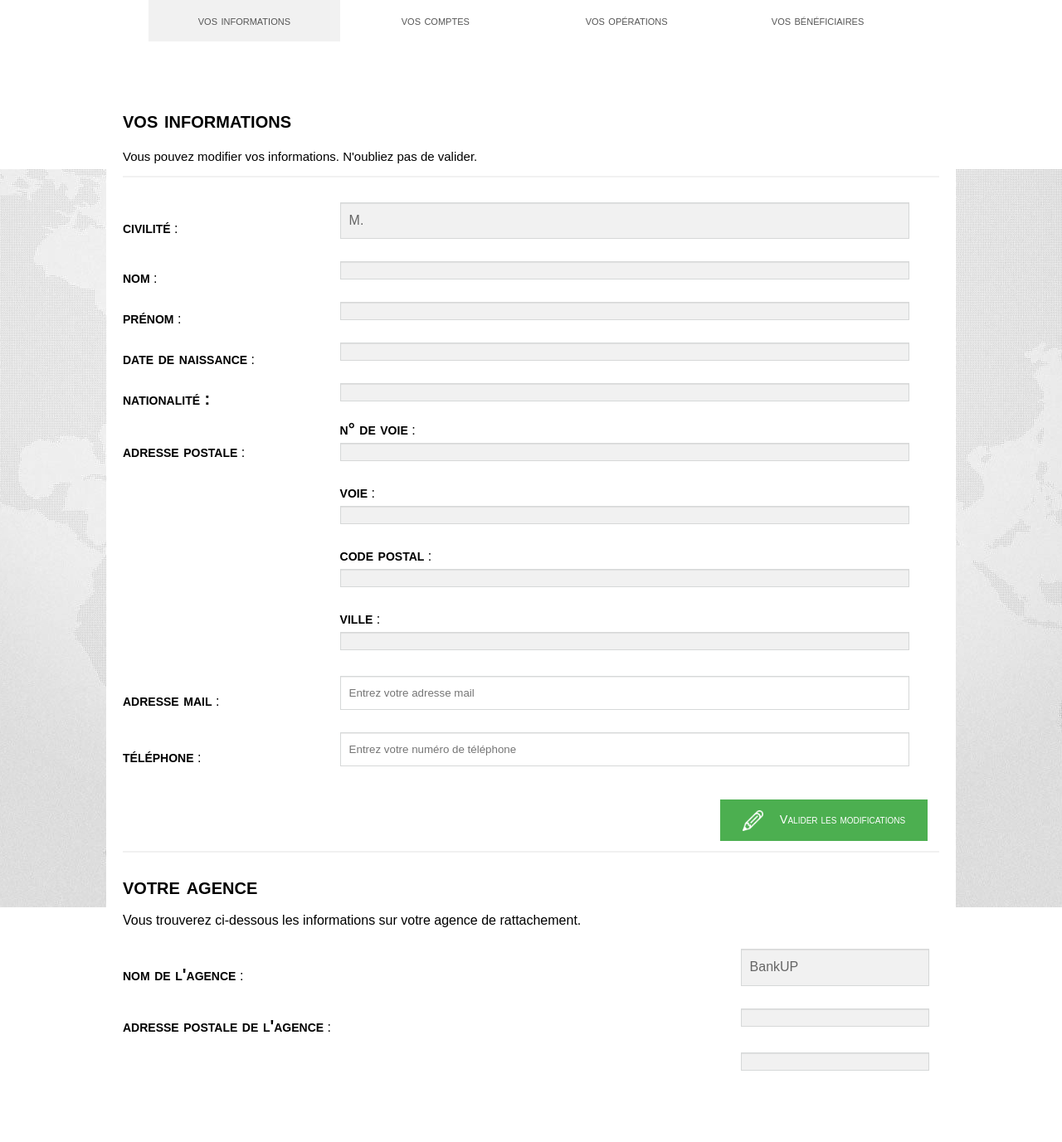
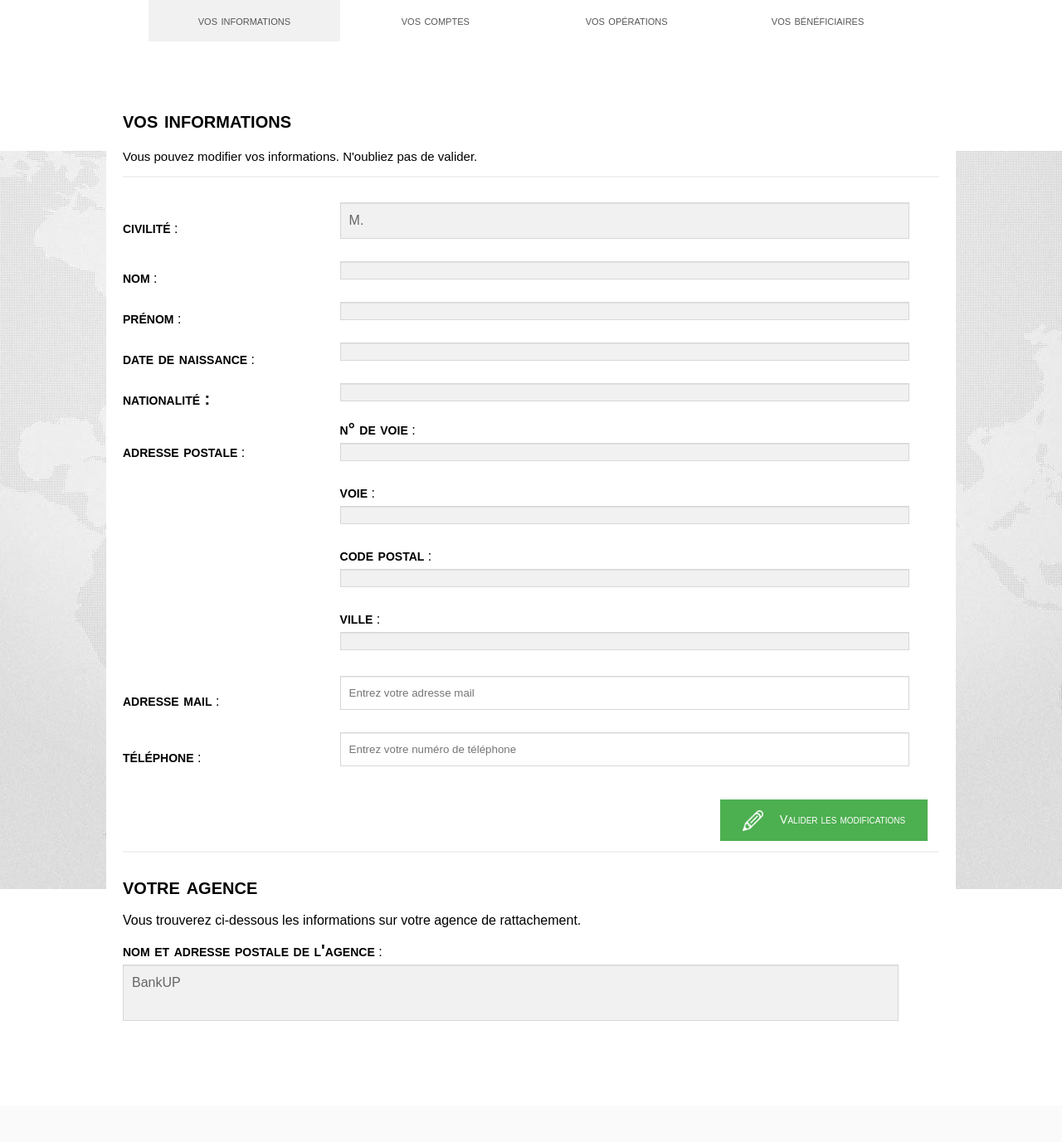
Before and after one commit to Fafou59/BankupV3, a PHP site: page /espace_Client.php in a window 1280 px wide. Shown: the part 80-1457 px from the top of the page at 83% size. After the commit the page ends 1311 px from the top, so only its background shows below. Run offline with PHP 8.4, Linux system fonts and the light colour scheme; the visitor is signed in with stand-in values (Sample User, id 1); data that the repository does not hold is empty; some libraries are stand-ins or nearby versions.

Commit message:
Commit 16/01 23h50

```diff
--- a/support/comptes_EC.php
+++ b/support/comptes_EC.php
@@ -1,8 +1,9 @@
 <div id="comptes" class="item_EC">
     <h1 style="font-variant: small-caps;">vos comptes</h1>
-    <p style="font-size: 15px; margin-top: 15px;margin-bottom: 15px;">Vous pouvez consulter ci-dessous vos comptes. Vous pouvez également ouvrir un compte en cliquant sur le bouton situé en bas de la page.</p>
+    <p style="font-size: 15px; margin-top: 15px;margin-bottom: 15px;">Vous pouvez consulter ci-dessous vos comptes. Vous pouvez également ouvrir un compte en cliquant sur le bouton.</p>
     <hr>
     <button type="submit" class="bouton_Ouvrir" onclick="location.href='ouvrir_Compte.php'"><img src="images/add-plus-button.png" style="width:25px; margin-right:20px;">Ouvrir un compte</button><br><br><br>
+    <br>
     <hr>
     <?php
         // Récupération de la liste des comptes
@@ -98,7 +99,7 @@
                             $requete->execute();
                             $resultat2 = $requete->get_result();
                             $chequier = $resultat2->fetch_assoc();
-                            $random_number = intval( "0" . rand(1,9) . rand(0,9) . rand(0,9) . rand(0,9) . rand(0,9) ); // random(ish) 5 digit int
+                            $random_number = intval( "0" . rand(1,9) . rand(0,9) . rand(0,9) . rand(0,9) . rand(0,9) );
 
                             // Si chéquier rattaché au compte, affichage et proposition d'un nouveau
                             if ($chequier['id_Compte_Rattache']==$compte[0]) { ?>
--- a/support/informations_EC.php
+++ b/support/informations_EC.php
@@ -1,5 +1,4 @@
 <div id="informations" class="item_EC">
-    <div class="container">
     <h1 style="font-variant: small-caps;">vos informations</h1>
     <p style="font-size: 15px">Vous pouvez modifier vos informations. N'oubliez pas de valider.</p>
     <hr>
@@ -73,23 +72,14 @@
     <!-- Affichage de l'agence du client -->
     <h1 style="font-variant: small-caps; margin-bottom: 0px;">votre agence</h1>
     <p>Vous trouverez ci-dessous les informations sur votre agence de rattachement.</p>
-        <table width="100%" border="0" cellspacing="0" cellpadding="0">
+    <table width="60%" border="0" cellspacing="0" cellpadding="0">
+            <tr><label>nom et adresse postale de l'agence</label> :</tr>
             <tr>
-                <td><label>nom de l'agence</label> :</td>
-                <td id="infos"><?php echo ("BankUP ".$client['ville_Agence']) ?></td>
-            </tr>
-            <tr>
-                <td><label>adresse postale de l'agence</label> :</td>
-                <td>
-                    <div id="infos"><?php echo ($client['num_Voie_Agence']." ".$client['voie_Agence'])?></div>
-                </td>
-            </tr>
-            <tr>
-                <td></td>
-                <td>
-                    <div id="infos"><?php echo ($client['code_Postal_Agence']." ".$client['ville_Agence']) ?></div>
-                </td>
+                <div id="infos">
+                    <?php echo ("BankUP ".$client['ville_Agence']) ?><br>
+                    <?php echo ($client['num_Voie_Agence']." ".$client['voie_Agence'])?><br>
+                    <?php echo ($client['code_Postal_Agence']." ".$client['ville_Agence']) ?></div>
+                </div>
             </tr>
     </table>
 </div>
-</div>
--- a/support/menu.php
+++ b/support/menu.php
@@ -1,13 +1,6 @@
 <?php
     //Démarrage de la session
     session_start();
-    // Récupération de l'adresse d'origine si elle existe
-    if (isset($_SERVER["HTTP_REFERER"])) {
-        $origine = $_SERVER["HTTP_REFERER"];
-    }
-    else {
-        $origine = "";
-    }
 ?>
 
 <!DOCTYPE HTML>
--- a/support/operations_EC.php
+++ b/support/operations_EC.php
@@ -3,7 +3,7 @@
     <p style="font-size: 15px">Retrouvez la liste de vos opérations passées. Vous pouvez également faire un virement un cliquant sur le bouton correspondant.</p>
     <hr>
     <button type="submit" class="bouton_Ouvrir" onclick="location.href='virement.php'"><img src="images/add-plus-button.png" style="width:25px; margin-right:20px;">Faire un virement</button><br><br>
-    <br>
+    <br><br>
     <hr>
     <!-- Affichage de toutes les opérations du client -->
     <table id='liste_Operations' width="100%" border="0" cellspacing="0" cellpadding="0" style="margin-bottom:50px;">
```
Lines whose indentation alone changed are shown as unchanged.
